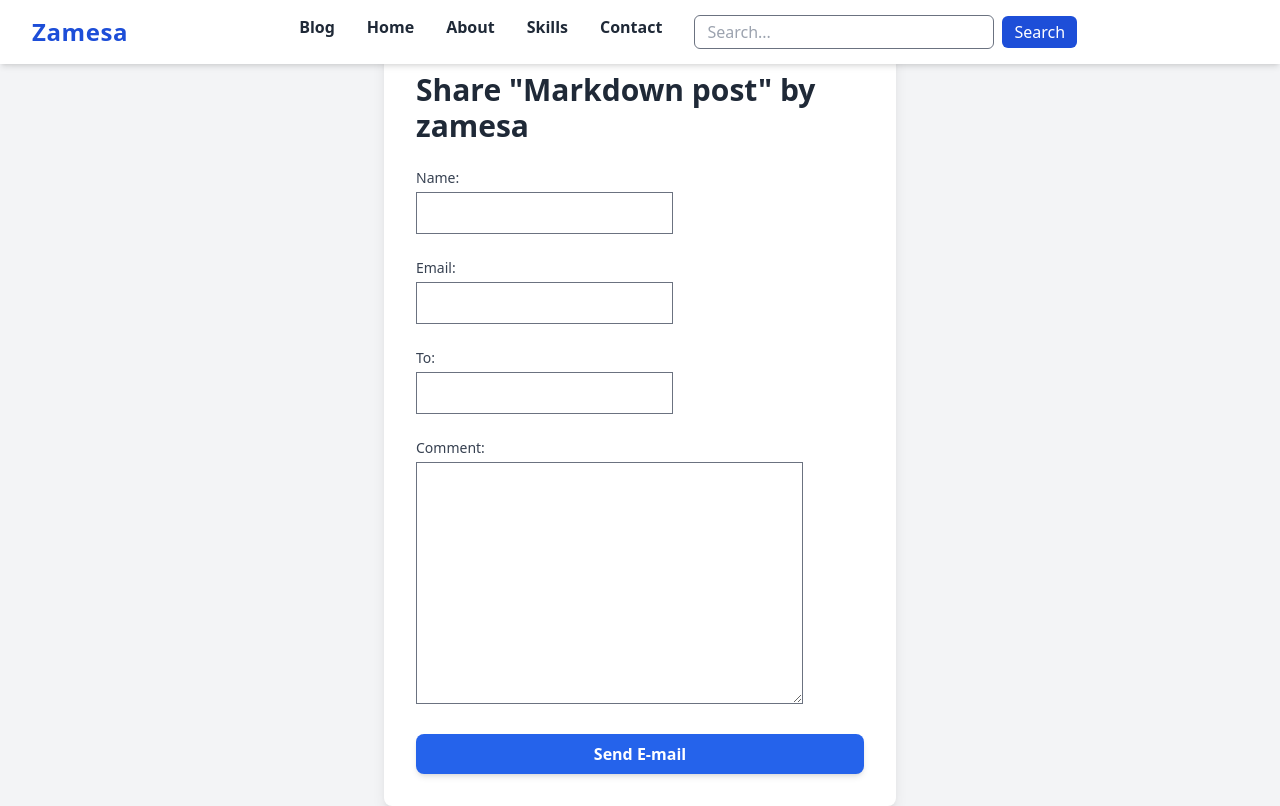
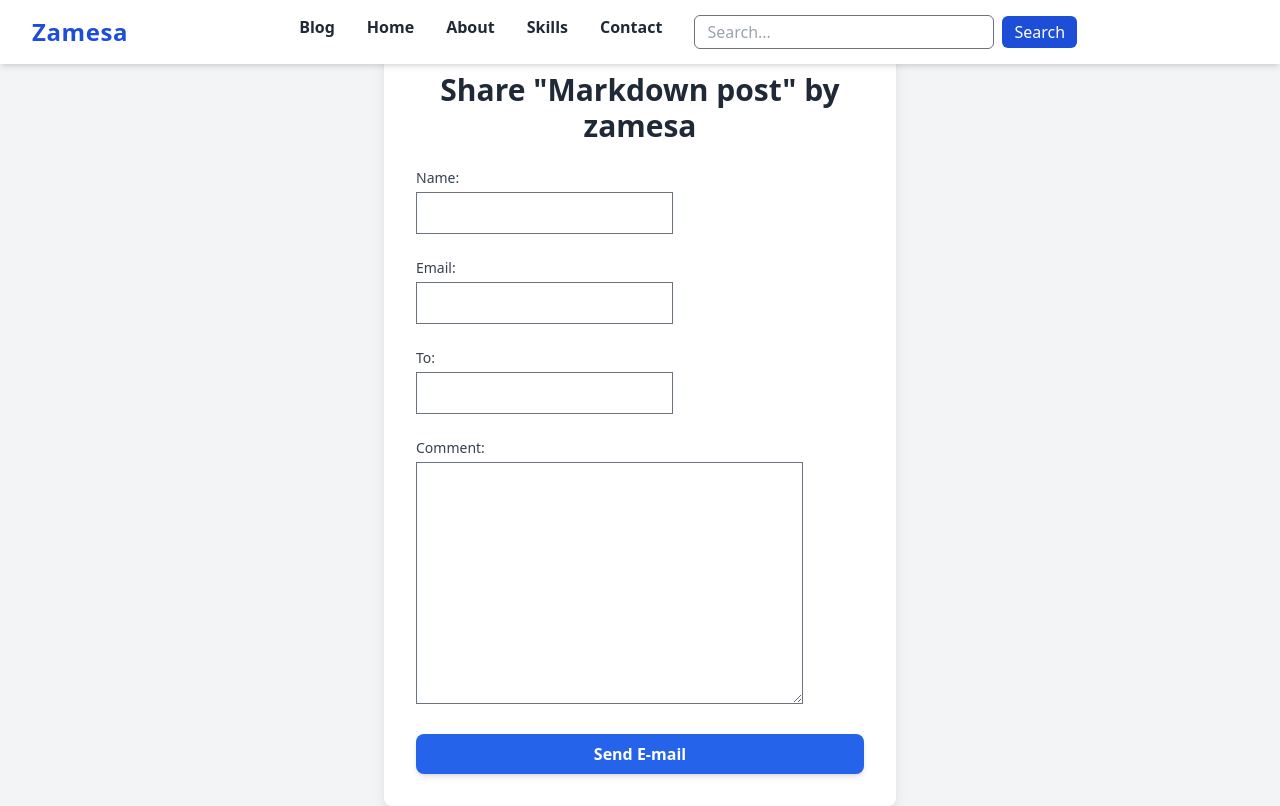
Before and after one commit to sktzamesa/Blog-Portfolio, a Django app: page /20/share/ in a window 1280 px wide. Run offline with Django 5.2, Linux system fonts and the light colour scheme; data comes from the database, SQL or seed files in the repository; parts of the project's set-up code (start-up, migrations or seed data) failed here and were passed over; some libraries are stand-ins or nearby versions.

Commit message:
The first time

```diff
--- a/blog/templates/blog/post/share.html
+++ b/blog/templates/blog/post/share.html
@@ -4,16 +4,16 @@
 {% block content %}
     <div class="container mx-auto pt-10 px-4">
         {% if sent %}
-            <div class="bg-green-100 border border-green-400 text-green-700 px-4 py-3 rounded-lg shadow-md">
-                <h1 class="text-2xl font-bold mb-2">E-mail Successfully Sent</h1>
-                <p class="text-lg">
+            <div class="bg-green-100 border border-green-400 text-green-700 px-4 py-3 rounded-lg shadow-md text-center">
+                <h1 class="text-xl sm:text-2xl font-bold mb-2">E-mail Successfully Sent</h1>
+                <p class="text-base sm:text-lg">
                     "{{ post.title }}" was successfully sent to {{ form.cleaned_data.to }}
                 </p>
             </div>
         {% else %}
-            <div class="bg-white rounded-lg shadow-lg p-6 sm:p-8 max-w-lg mx-auto">
-                <h1 class="text-2xl sm:text-3xl font-bold mb-4 text-gray-800">Share "{{ post.title }}" by {{ post.author }}</h1>
-                <form method="post" class="space-y-6">
+            <div class="bg-white rounded-lg shadow-lg p-4 sm:p-6 lg:p-8 max-w-lg w-full mx-auto">
+                <h1 class="text-xl sm:text-2xl lg:text-3xl font-bold mb-4 text-gray-800 text-center">Share "{{ post.title }}" by {{ post.author }}</h1>
+                <form method="post" class="space-y-4 sm:space-y-6">
                     {% csrf_token %}
 
                     <div>
```
